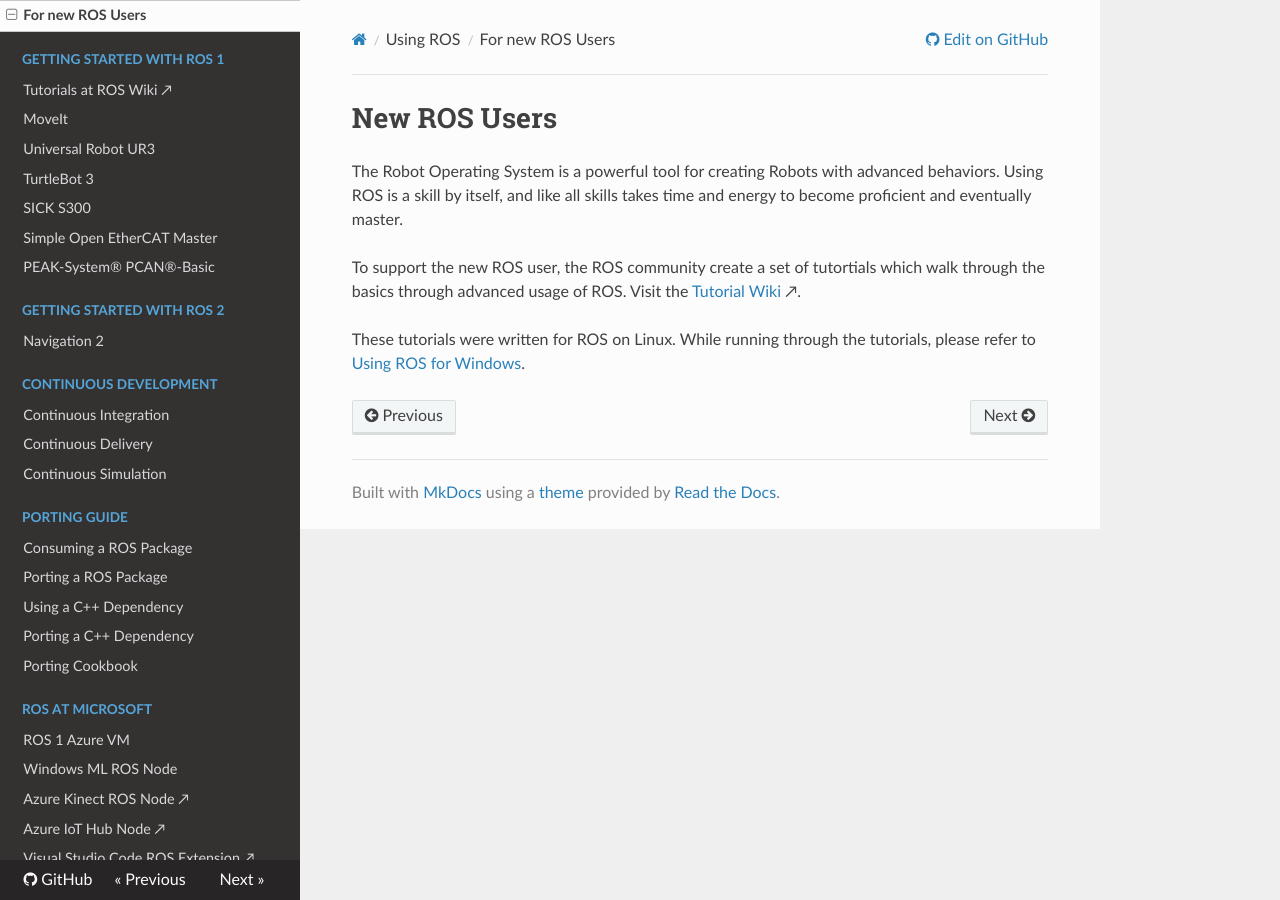
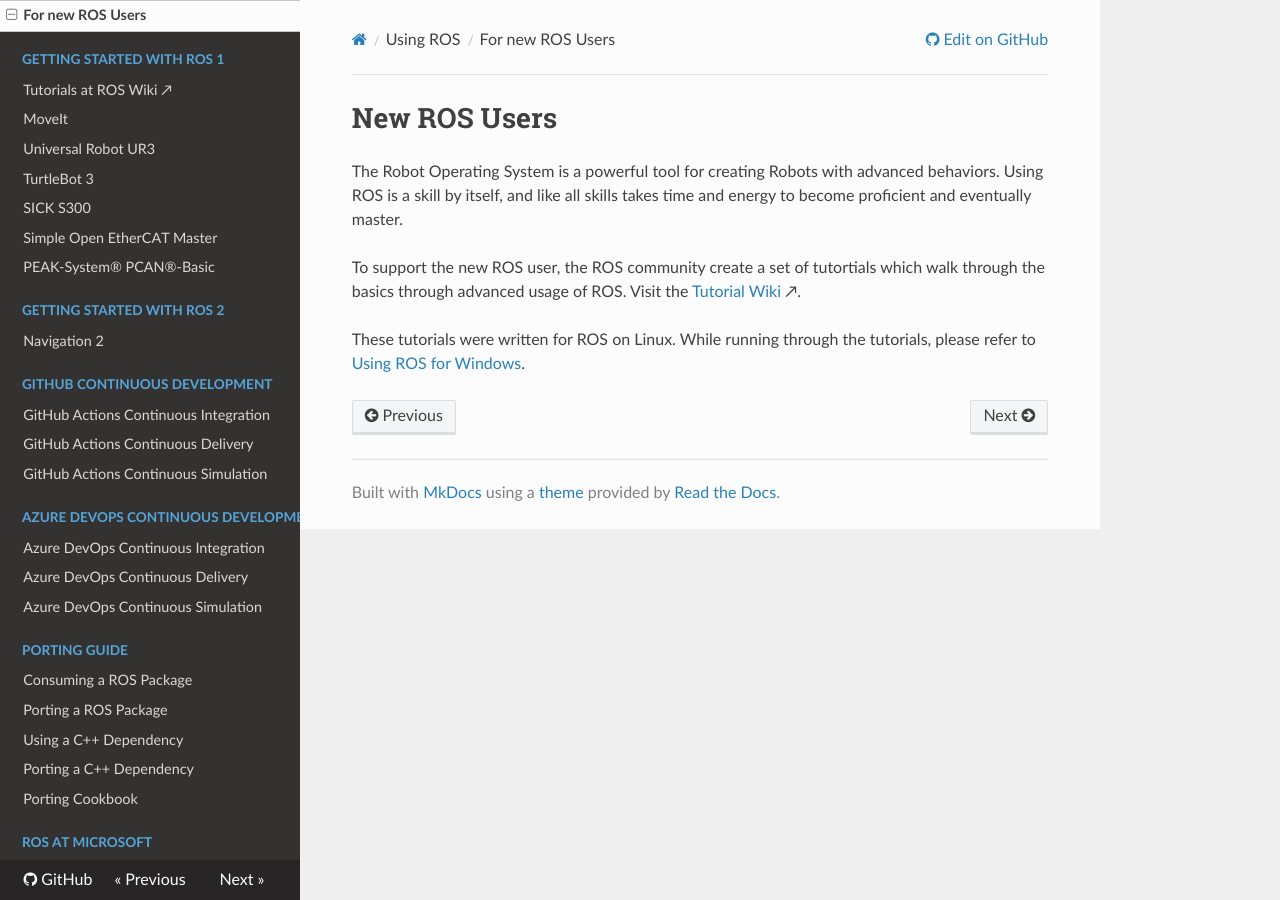
Before and after one commit to ms-iot/ROSOnWindows, an MkDocs documentation site: the page built from docs/GettingStarted/NewToROS.md, in a window 1280 px wide. Built offline with MkDocs 1.6.1, drawn with Linux system fonts in a browser that asks for light colours; nearby versions of some CDN libraries.

Commit message:
Nav update

```diff
--- a/mkdocs.yml
+++ b/mkdocs.yml
@@ -19,10 +19,14 @@
         - PEAK-System&reg; PCAN&reg;-Basic: tutorials/peak/peak.md
     - Getting Started with ROS 2:
         - Navigation 2: ros2/nav2.md
-    - Continuous Development:
-        - Continuous Integration: GettingStarted/SetupCI.md
-        - Continuous Delivery: GettingStarted/SetupCD.md
-        - Continuous Simulation: GettingStarted/SetupCS.md
+    - GitHub Continuous Development:
+        - GitHub Actions Continuous Integration: GettingStarted/GithubSetupCI.md
+        - GitHub Actions Continuous Delivery: GettingStarted/GithubSetupCD.md
+        - GitHub Actions Continuous Simulation: GettingStarted/GithubSetupCS.md
+    - Azure DevOps Continuous Development:
+        - Azure DevOps Continuous Integration: GettingStarted/AzureSetupCI.md
+        - Azure DevOps Continuous Delivery: GettingStarted/AzureSetupCD.md
+        - Azure DevOps Continuous Simulation: GettingStarted/AzureSetupCS.md
     - Porting Guide:
         - Consuming a ROS Package: GettingStarted/UsingROSonWindows.md
         - Porting a ROS Package: GettingStarted/PortingANode.md
```
